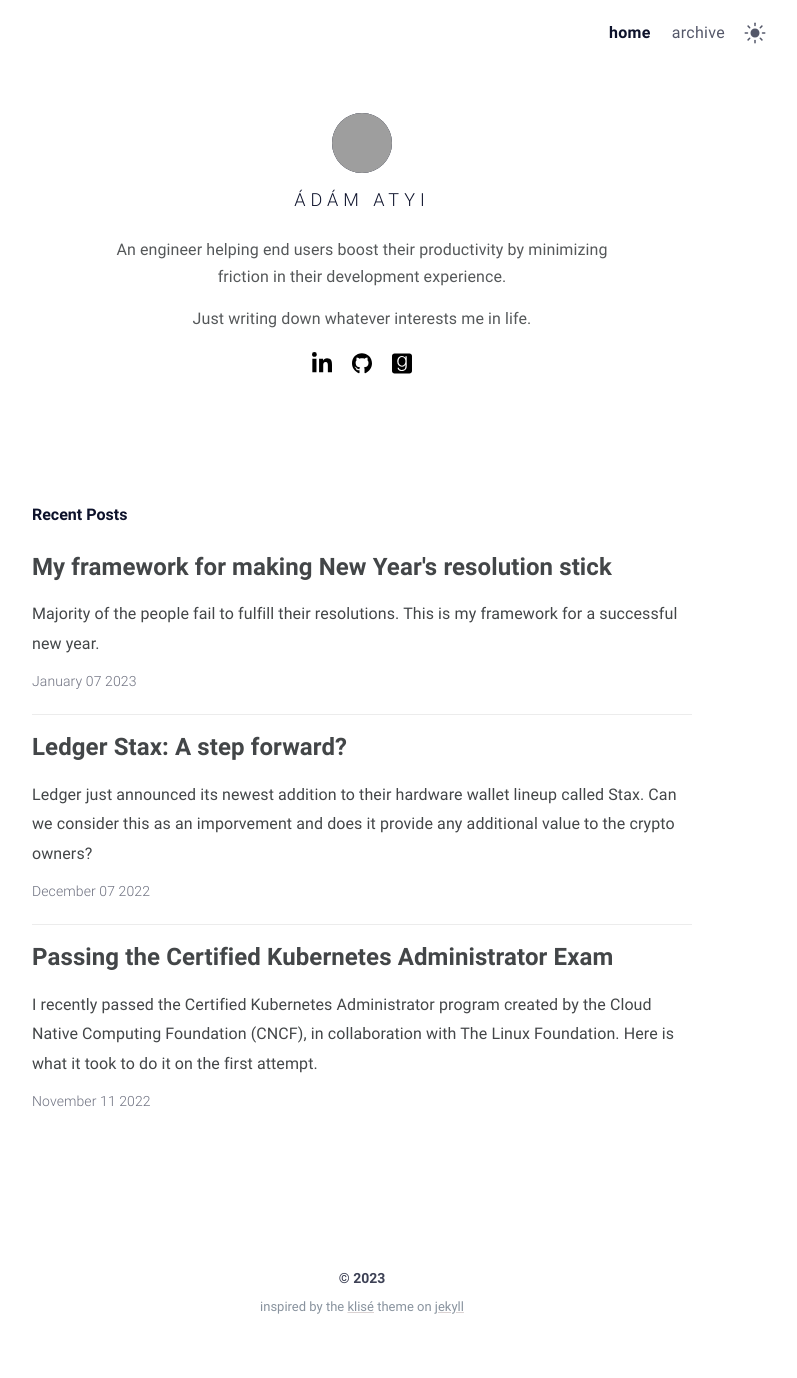
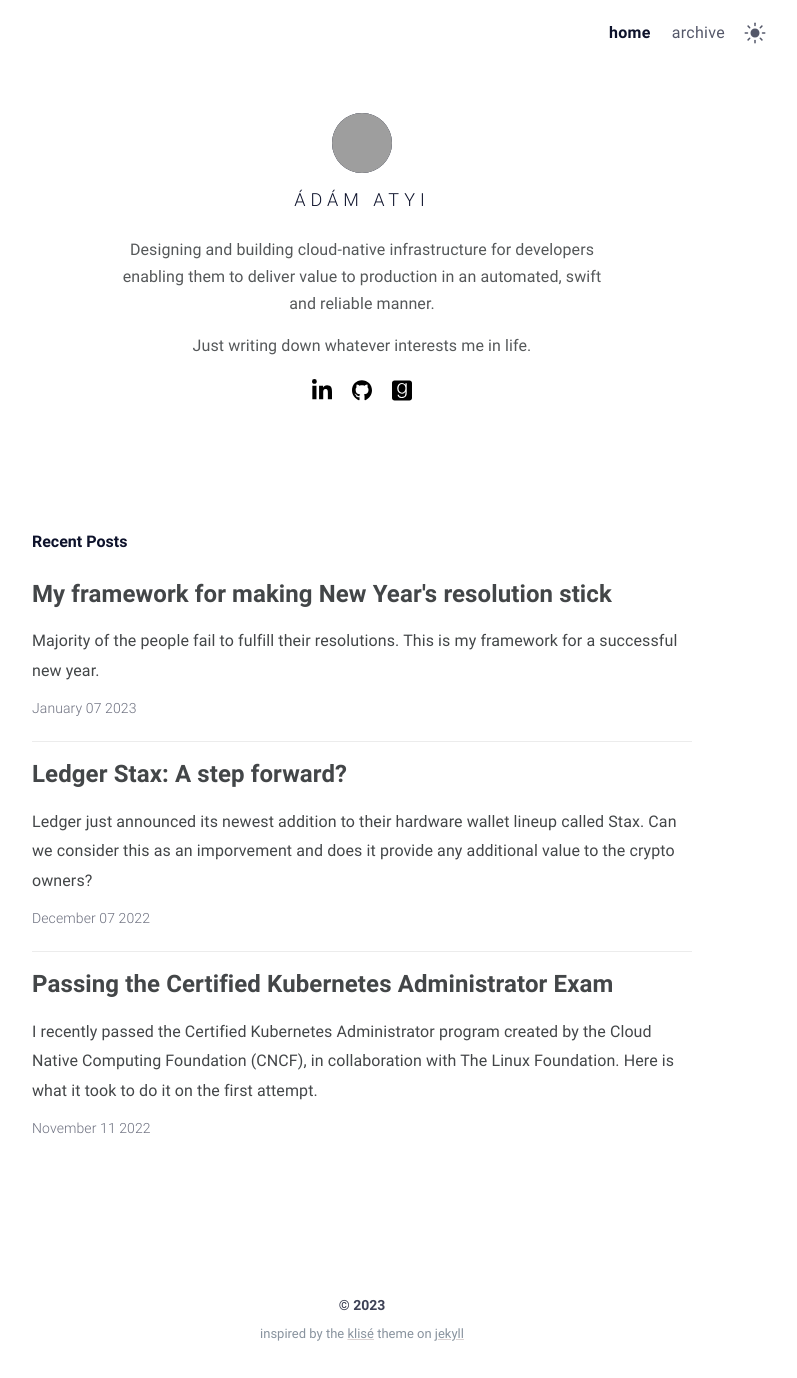
Before and after one commit to atyiadam/adamatyi.github.io, a Jekyll site: the page built from index.html, in a window 1280 px wide. Shown: the whole page, without its empty margins (278-1075 px from the left). Built offline with Jekyll 4.4.1, drawn with Linux system fonts in a browser that asks for light colours; nearby versions of some CDN libraries; the list of posts is cut into pages by our own code; before the commit the page ends 1351 px from its top, so only the background shows below that; grey boxes are pictures that could not be loaded.

Commit message:
Change bio

```diff
--- a/_config.yml
+++ b/_config.yml
@@ -13,10 +13,6 @@ author:
   name: ÁDÁM ATYI # author name
   post:
     name: Ádám Atyi
-  bio: >- # tell to the world
-    An engineer helping end users boost their productivity by minimizing friction in their development experience.‍
-    <br><br>
-    Just writing down whatever interests me in life.
   username: username # general username
   github: atyiadam # github username
   twitter: atyis # twitter username
--- a/_includes/author.html
+++ b/_includes/author.html
@@ -5,7 +5,7 @@
   />
   <h2 class="author-name">{{ site.author.name }}</h2>
   <p class="author-bio">
-    An engineer helping end users boost their productivity by minimizing friction in their development experience.‍
+    Designing and building cloud-native infrastructure for developers enabling them to deliver value to production in an automated, swift and reliable manner.
   </p>
   <p class="blog-bio">
     Just writing down whatever interests me in life.
```
